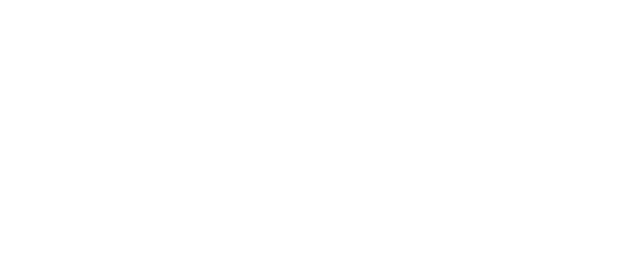
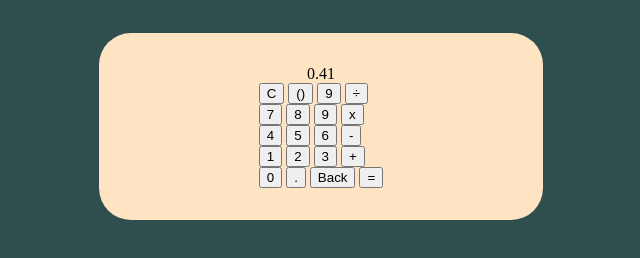
Before and after one commit to DoubleVadd/CalculatorJS, a plain HTML site: page index.html in a window 1280 px wide. Shown: the whole page, without its empty margins (319-959 px from the left). Drawn offline with Linux system fonts and the light colour scheme.

Commit message:
basic template complete

```diff
--- a/index.html
+++ b/index.html
@@ -5,11 +5,44 @@
     <meta name="viewport" content="width=device-width, initial-scale=1.0">
     <title>Document</title>
     <script src="./logic.js" defer></script>
-    <style src="./styles.css"></style>
+    <link rel="stylesheet" href="./styles.css">
 </head>
 <body>
     <div class="calculator-container">
+        <div class="top"> 0.41</div>
+        <div class="bottom">
+            <div class="row rowZero">
+                <button class="functional" id="clear">C</button>
+                <button class="functional" id="Bracket">()</button>
+                <button class="functional" id="percentage">9</button>
+                <button class="functional" id="divide">÷</button>
+            </div>
+            <div class="row rowOne">
+                <button class="number" id="7">7</button>
+                <button class="number" id="8">8</button>
+                <button class="number" id="9">9</button>
+                <button class="functional" id="multiply">x</button>
+            </div>
+            <div class="row rowTwo" >
+                <button class="number" id="4">4</button>
+                <button class="number" id="5">5</button>
+                <button class="number" id="6">6</button>
+                <button class="functional" id="substract">-</button>
+            </div>
+            <div class="row rowThree">
+                <button class="number" id="1">1</button>
+                <button class="number" id="2">2</button>
+                <button class="number" id="3">3</button>
+                <button class="functional" id="add">+</button>
 
+            </div>
+            <div class="row rowFour">
+                <button class="number" id="0">0</button>
+                <button class="functional" id="dot">.</button>
+                <button class="functional" id="back">Back</button>
+                <button class="functional" id="equal">=</button>
+            </div>
+        </div>
     </div>
 
 </body>
--- a/logic.js
+++ b/logic.js
@@ -0,0 +1,20 @@
+
+
+//  Operation Functions
+const operation = {
+    add: (a,b) => Number(a)+Number(b),
+    substract: (a,b) => Number(a)-Number(b),
+    multiply: (a,b) => Number(a)*Number(b),
+    divide: (a,b) => Number(a)/Number(b),
+}
+
+const operator_translate = {
+    '+': 'add',
+    '-': 'substract',
+    'x': 'multiply',
+    '÷': 'divide',
+}
+
+function operate(symbol, num1, num2){
+    return operation[operator_translate[symbol]](num1,num2);
+}
--- a/styles.css
+++ b/styles.css
@@ -0,0 +1,19 @@
+body{
+    background-color: darkslategrey;
+    display: flex;
+    justify-content: center;
+    align-items: flex-end;
+}
+
+
+.calculator-container{
+    height: fit-content;
+    width: 30%;
+    background-color: bisque;
+    display: flex;
+    flex-direction: column;
+    padding: 2rem;
+    margin-top: 2%;
+    align-items: center;
+    border-radius: 2rem;
+}
```
